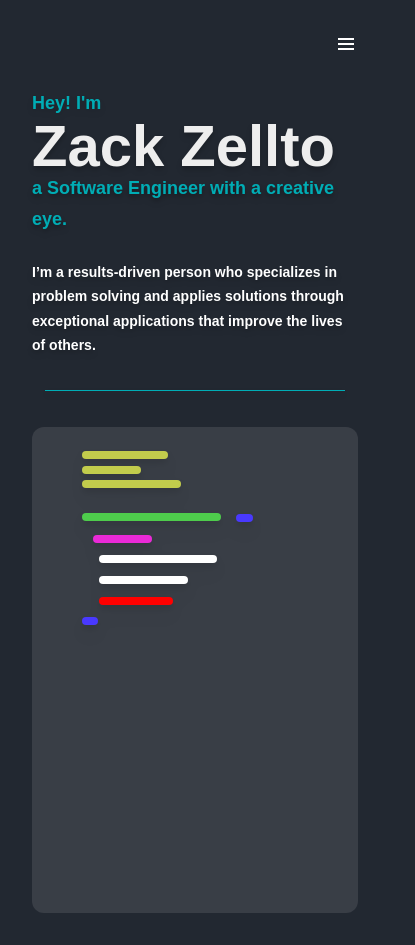
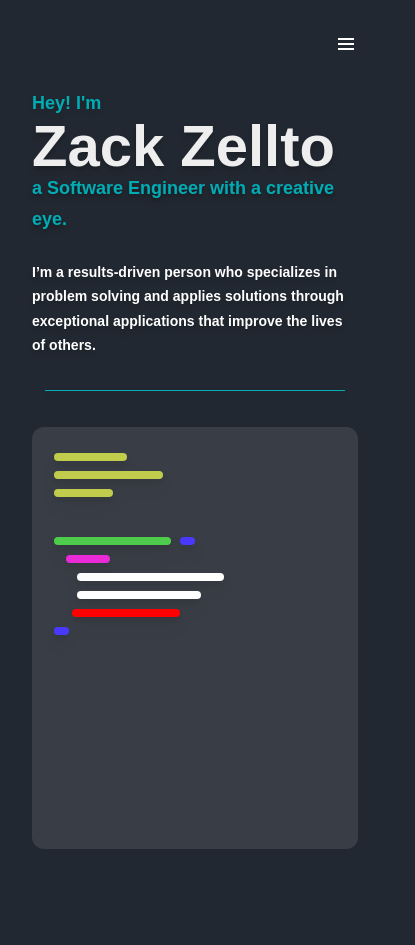
Before and after one commit to zackzellto/dev_portfolio_v3, a React (Vite) app: page / in a window 390 px wide. Shown: the whole page, 415 px wide, since content can reach past the window. After the commit the page ends 923 px from the top, so only its background shows below. Built offline with nearby package versions, Linux system fonts and the light colour scheme.

Commit message:
Redid the minimal block for responsiveness

```diff
--- a/src/components/minimalist-code-block/MinimalistCodeBlock.tsx
+++ b/src/components/minimalist-code-block/MinimalistCodeBlock.tsx
@@ -1,74 +1,3 @@
-// import React, { useEffect, useState } from "react";
-
-// type Props = {};
-
-// const MinimalistCodeBlock = (props: Props) => {
-//   const [activeDiv, setActiveDiv] = useState(0);
-
-//   useEffect(() => {
-//     const timer = setInterval(() => {
-//       setActiveDiv((prev) => prev + 1);
-//     }, 100);
-
-//     return () => clearInterval(timer);
-//   }, []);
-
-//   const divsData = [
-//     { maxWidth: "50vw", color: "#C2CC4C", marginTop: "2vh", marginLeft: "2vw" },
-//     { maxWidth: 235, color: "#C2CC4C", marginTop: 8, marginLeft: 8 },
-//     { maxWidth: 181, color: "#C2CC4C", marginTop: 8, marginLeft: 8 },
-//     { maxWidth: 300, color: "#4ECC4C", marginTop: 32, marginLeft: 8 },
-//     { maxWidth: 24, color: "#4939FF", marginTop: -8, marginLeft: 320 },
-//     { maxWidth: 195, color: "#EA2AD7", marginTop: 8, marginLeft: 24 },
-//     { maxWidth: 195, color: "#FFFFFF", marginTop: 8, marginLeft: 36 },
-//     { maxWidth: 245, color: "#FFFFFF", marginTop: 8, marginLeft: 36 },
-//     { maxWidth: 170, color: "#FF0000", marginTop: 8, marginLeft: 36 },
-//     { maxWidth: 24, color: "#4939FF", marginTop: 8, marginLeft: 8 },
-//     { maxWidth: 140, color: "#4CCCCC", marginTop: 24, marginLeft: 8 },
-//     { maxWidth: 24, color: "#4ECC4C", marginTop: -8, marginLeft: 160 },
-//     { maxWidth: 45, color: "#FF0000", marginTop: 8, marginLeft: 24 },
-//     { maxWidth: 24, color: "#9C2CE0", marginTop: 8, marginLeft: 36 },
-//     { maxWidth: 350, color: "#FFFFFF", marginTop: 8, marginLeft: 48 },
-//     { maxWidth: 280, color: "#FFFFFF", marginTop: 8, marginLeft: 48 },
-//     { maxWidth: 450, color: "#FFFFFF", marginTop: 8, marginLeft: 48 },
-//     { maxWidth: 24, color: "#9C2CE0", marginTop: 8, marginLeft: 36 },
-//     { maxWidth: 24, color: "#9C2CE0", marginTop: 8, marginLeft: 36 },
-//     { maxWidth: 56, color: "#E0622C", marginTop: 8, marginLeft: 48 },
-//     { maxWidth: 250, color: "#FFFFFF", marginTop: -8, marginLeft: 120 },
-//     { maxWidth: 56, color: "#E0622C", marginTop: -8, marginLeft: 385 },
-//     { maxWidth: 24, color: "#9C2CE0", marginTop: 8, marginLeft: 36 },
-//     { maxWidth: 45, color: "#FF0000", marginTop: 8, marginLeft: 24 },
-//     { maxWidth: 24, color: "#4ECC4C", marginTop: 8, marginLeft: 8 },
-//     { maxWidth: 48, color: "#03A4FF", marginTop: 32, marginLeft: 8 },
-//     { maxWidth: 72, color: "#4ECC4C", marginTop: -8, marginLeft: 70 },
-//     { maxWidth: 240, color: "#EA2AD7", marginTop: -8, marginLeft: 160 },
-//   ];
-
-//   return (
-//     <div className="mt-10 rounded-xl bg-[#393E46] p-8">
-//       <div className="h-[450px] w-[435px] rounded-lg px-4 py-4 drop-shadow-lg ">
-//         {divsData.map((divData, index) => (
-//           <div
-//             key={index}
-//             className={`animated-div h-2 rounded-xl ${
-//               activeDiv > index ? "visible" : ""
-//             }`}
-//             style={{
-//               backgroundColor: divData.color,
-//               maxWidth: `${divData.maxWidth}px`,
-//               transitionDelay: `${index * 0.5}s`,
-//               marginTop: `${divData.marginTop}px`,
-//               marginLeft: `${divData.marginLeft}px`,
-//             }}
-//           />
-//         ))}
-//       </div>
-//     </div>
-//   );
-// };
-
-// export default MinimalistCodeBlock;
-
 import React, { useEffect, useState } from "react";
 
 type Props = {};
@@ -86,185 +15,199 @@ const MinimalistCodeBlock = (props: Props) => {
 
   const divsData = [
     {
-      maxWidth: "22.24vw",
+      width: "0px",
+      maxWidth: "25%",
       color: "#C2CC4C",
-      marginTop: "-2.74vh",
-      marginLeft: "0.42vw",
+      marginTop: "10px",
+      marginLeft: "2%",
     },
     {
-      maxWidth: "15.24vw",
+      width: "0px",
+      maxWidth: "37%",
       color: "#C2CC4C",
-      marginTop: "0.74vh",
-      marginLeft: "0.42vw",
+      marginTop: "10px",
+      marginLeft: "2%",
     },
     {
-      maxWidth: "25.43vw",
+      width: "0px",
+      maxWidth: "20%",
       color: "#C2CC4C",
-      marginTop: "0.74vh",
-      marginLeft: "0.42vw",
+      marginTop: "10px",
+      marginLeft: "2%",
     },
     {
-      maxWidth: "35.63vw",
+      width: "0px",
+      maxWidth: "40%",
       color: "#4ECC4C",
-      marginTop: "2.96vh",
-      marginLeft: "0.42vw",
+      marginTop: "40px",
+      marginLeft: "2%",
     },
     {
-      maxWidth: "4.25vw",
+      width: "0px",
+      maxWidth: "5%",
       color: "#4939FF",
-      marginTop: "-.8vh",
-      marginLeft: "40vw",
+      marginTop: "-8px",
+      marginLeft: "45%",
     },
     {
-      maxWidth: "15.16vw",
+      width: "0px",
+      maxWidth: "15%",
       color: "#EA2AD7",
-      marginTop: "1.5vh",
-      marginLeft: "3.25vw",
+      marginTop: "10px",
+      marginLeft: "6%",
     },
     {
-      maxWidth: "30.16vw",
+      width: "0px",
+      maxWidth: "50%",
       color: "#FFFFFF",
-      marginTop: "1.5vh",
-      marginLeft: "4.88vw",
+      marginTop: "10px",
+      marginLeft: "10%",
     },
     {
-      maxWidth: "22.76vw",
+      width: "0px",
+      maxWidth: "42%",
       color: "#FFFFFF",
-      marginTop: "1.5vh",
-      marginLeft: "4.88vw",
+      marginTop: "10px",
+      marginLeft: "10%",
     },
     {
-      maxWidth: "18.85vw",
+      width: "0px",
+      maxWidth: "37%",
       color: "#FF0000",
-      marginTop: "1.5vh",
-      marginLeft: "4.88vw",
+      marginTop: "10px",
+      marginLeft: "8%",
     },
     {
-      maxWidth: "4.25vw",
+      width: "0px",
+      maxWidth: "5%",
       color: "#4939FF",
-      marginTop: "1.5vh",
-      marginLeft: "0.42vw",
+      marginTop: "10px",
+      marginLeft: "2%",
     },
     {
-      maxWidth: "25.29vw",
+      width: "0px",
+      maxWidth: "35%",
       color: "#4CCCCC",
-      marginTop: "3.22vh",
-      marginLeft: "0.42vw",
+      marginTop: "28px",
+      marginLeft: "2%",
     },
     {
-      maxWidth: "4.25vw",
+      width: "0px",
+      maxWidth: "5%",
       color: "#4ECC4C",
-      marginTop: "-.8vh",
-      marginLeft: "27.33vw",
+      marginTop: "-8px",
+      marginLeft: "40%",
     },
     {
-      maxWidth: "10.34vw",
+      width: "0px",
+      maxWidth: "17%",
       color: "#FF0000",
-      marginTop: "1.5vh",
-      marginLeft: "1.25vw",
+      marginTop: "10px",
+      marginLeft: "6%",
     },
     {
-      maxWidth: "6.25vw",
+      width: "0px",
+      maxWidth: "10%",
       color: "#9C2CE0",
-      marginTop: "1.5vh",
-      marginLeft: "1.88vw",
+      marginTop: "10px",
+      marginLeft: "10%",
     },
     {
-      maxWidth: "18.23vw",
+      width: "0px",
+      maxWidth: "13%",
       color: "#FFFFFF",
-      marginTop: "1.5vh",
-      marginLeft: "3.50vw",
+      marginTop: "10px",
+      marginLeft: "12%",
     },
     {
-      maxWidth: "14.58vw",
+      width: "0px",
+      maxWidth: "33%",
       color: "#FFFFFF",
-      marginTop: "1.5vh",
-      marginLeft: "3.50vw",
+      marginTop: "10px",
+      marginLeft: "12%",
     },
     {
-      maxWidth: "23.44vw",
-      color: "#FFFFFF",
-      marginTop: "1.5vh",
-      marginLeft: "3.50vw",
+      width: "0px",
+      maxWidth: "45%",
+      color: "#03A4FF",
+      marginTop: "10px",
+      marginLeft: "11%",
     },
     {
-      maxWidth: "6.25vw",
+      width: "0px",
+      maxWidth: "10%",
       color: "#9C2CE0",
-      marginTop: "1.5vh",
-      marginLeft: "1.88vw",
+      marginTop: "10px",
+      marginLeft: "10%",
     },
     {
-      maxWidth: "6.25vw",
-      color: "#9C2CE0",
-      marginTop: "1.5vh",
-      marginLeft: "1.88vw",
+      width: "0px",
+      maxWidth: "5%",
+      color: "#4ECC4C",
+      marginTop: "10px",
+      marginLeft: "2%",
     },
     {
-      maxWidth: "7.92vw",
+      width: "0px",
+      maxWidth: "15%",
       color: "#E0622C",
-      marginTop: "1.5vh",
-      marginLeft: "2.50vw",
+      marginTop: "10px",
+      marginLeft: "8%",
     },
     {
-      maxWidth: "33.02vw",
+      width: "0px",
+      maxWidth: "45%",
       color: "#FFFFFF",
-      marginTop: "-0.95vh",
-      marginLeft: "12.25vw",
+      marginTop: "-8px",
+      marginLeft: "25%",
     },
     {
-      maxWidth: "7.92vw",
+      width: "0px",
+      maxWidth: "15%",
       color: "#E0622C",
-      marginTop: "-0.95vh",
-      marginLeft: "47.5vw",
+      marginTop: "-8px",
+      marginLeft: "72%",
     },
     {
-      maxWidth: "6.25vw",
+      maxWidth: "8%",
       color: "#9C2CE0",
-      marginTop: "1.5vh",
-      marginLeft: "1.88vw",
+      marginTop: "10px",
+      marginLeft: "2%",
     },
     {
-      maxWidth: "10.34vw",
+      maxWidth: "25%",
       color: "#FF0000",
-      marginTop: "1.5vh",
-      marginLeft: "1.25vw",
+      marginTop: "10px",
+      marginLeft: "6%",
     },
     {
-      maxWidth: "4.25vw",
-      color: "#4ECC4C",
-      marginTop: "1.5vh",
-      marginLeft: "0.42vw",
+      maxWidth: "8%",
+      color: "#9C2CE0",
+      marginTop: "10px",
+      marginLeft: "2%",
     },
     {
-      maxWidth: "12.50vw",
-      color: "#03A4FF",
-      marginTop: "2.96vh",
-      marginLeft: "0.42vw",
+      maxWidth: "16%",
+      color: "#4ECC4C",
+      marginTop: "30px",
+      marginLeft: "2%",
     },
     {
-      maxWidth: "8.75vw",
-      color: "#4ECC4C",
-      marginTop: "-0.9vh",
-      marginLeft: "14.65vw",
-    },
-    {
-      maxWidth: "35.50vw",
-      color: "#EA2AD7",
-      marginTop: "-0.95vh",
-      marginLeft: "25.33vw",
+      maxWidth: "60%",
+      color: "#FFFFFF",
+      marginTop: "-8px",
+      marginLeft: "20%",
     },
   ];
 
   return (
-    <div
-      className="mt-10 rounded-xl bg-[#393E46] p-8"
-      style={{ maxWidth: "100%" }}
-    >
-      <div className="h-[50vh] w-[90vw] rounded-lg px-4 py-4 drop-shadow-lg ">
+    <div className="container mx-auto max-w-screen-sm">
+      <div className="mt-10 h-[50vh] rounded-xl bg-[#393E46] ">
+        <div className=" max-w-screen-sm rounded-lg px-4 py-4 drop-shadow-lg">
           {divsData.map((divData, index) => (
             <div
               key={index}
-            className={`animated-div h-2 rounded-xl ${
+              className={`animated-div h-2 w-1/4   rounded-xl md:w-1/2 lg:w-3/4 ${
                 activeDiv > index ? "visible" : ""
               }`}
               style={{
@@ -273,9 +216,11 @@ const MinimalistCodeBlock = (props: Props) => {
                 transitionDelay: `${index * 0.5}s`,
                 marginTop: divData.marginTop,
                 marginLeft: divData.marginLeft,
+                width: divData.width,
               }}
             />
           ))}
+        </div>
       </div>
     </div>
   );
--- a/src/components/navbar/Navbar.tsx
+++ b/src/components/navbar/Navbar.tsx
@@ -1,8 +1,16 @@
 import React, { useState, useEffect } from "react";
 
 const Navbar = () => {
+  const [prevScrollPos, setPrevScrollPos] = useState(0);
+  const [visible, setVisible] = useState(true);
   const [isOpen, setIsOpen] = useState(false);
   const [isDesktop, setIsDesktop] = useState(false);
+
+  const handleScroll = () => {
+    const currentScrollPos = window.pageYOffset;
+    setVisible(prevScrollPos > currentScrollPos);
+    setPrevScrollPos(currentScrollPos);
+  };
 
   const toggleMenu = () => {
     setIsOpen(!isOpen);
@@ -10,11 +18,10 @@ const Navbar = () => {
 
   useEffect(() => {
     const handleResize = () => {
-      setIsDesktop(window.innerWidth > 640);
+      setIsDesktop(window.innerWidth > 768);
     };
 
     handleResize();
-
     window.addEventListener("resize", handleResize);
 
     return () => {
@@ -22,13 +29,22 @@ const Navbar = () => {
     };
   }, []);
 
+  useEffect(() => {
+    window.addEventListener("scroll", handleScroll);
+    return () => window.removeEventListener("scroll", handleScroll);
+  }, []);
+
   return (
-    <nav className="fixed left-0 right-0 top-0 z-50 bg-[#222831]">
+    <nav
+      className={`fixed left-0 right-0 top-0 z-50 bg-[#222831] ${
+        visible ? "navbar-visible" : "navbar-hidden"
+      }`}
+    >
       <div className="flex items-center justify-between bg-transparent p-4">
         {!isDesktop && (
           <div className="text-white">
             <button
-              className="fixed right-8 top-8 text-white  focus:outline-none"
+              className="fixed right-8 top-8 text-white focus:outline-none"
               onClick={toggleMenu}
             >
               <svg className="h-6 w-6 fill-current" viewBox="0 0 24 24">
@@ -68,11 +84,11 @@ const Navbar = () => {
                   <li className="relative top-[6px]  flex">
                     <div className="px-[5px] text-[12px] text-white">4.</div>
                     <a href="#contact">Contact</a>
-                  </li>{" "}
+                  </li>
                   <button className="relative rounded-lg border border-[#00ADB5] bg-[#222831] px-4 py-2 text-sm font-medium text-white">
                     Resume
                   </button>
-                </ul>{" "}
+                </ul>
               </>
             ) : (
               <>
@@ -102,7 +118,6 @@ const Navbar = () => {
                     <a href="#contact">Contact</a>
                   </li>
                 </ul>
-
                 <div className="mt-4 flex items-center justify-center">
                   <button className="rounded-lg bg-[#00ADB5] px-6 py-2 text-sm font-medium text-white">
                     Resume
```
Lines whose indentation alone changed are shown as unchanged.
